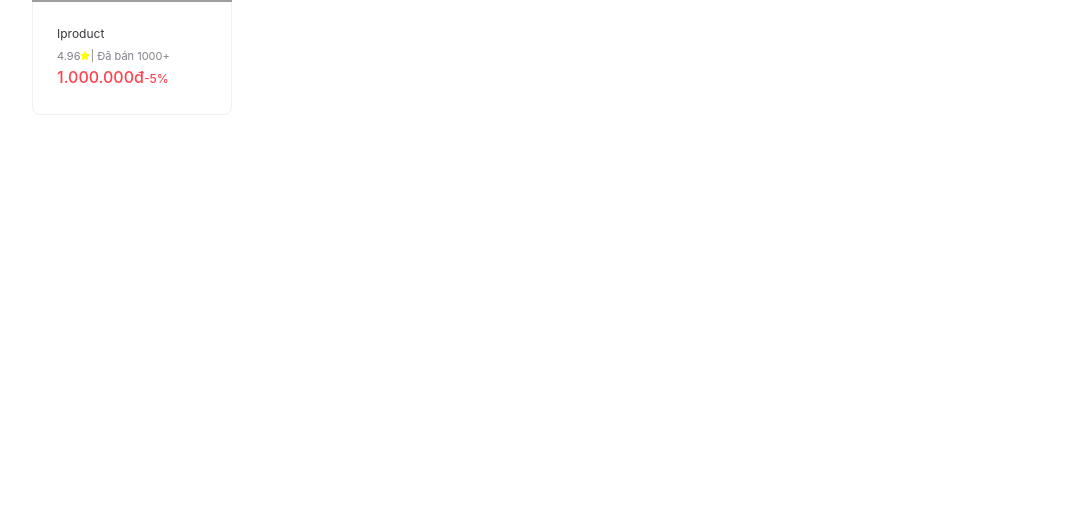
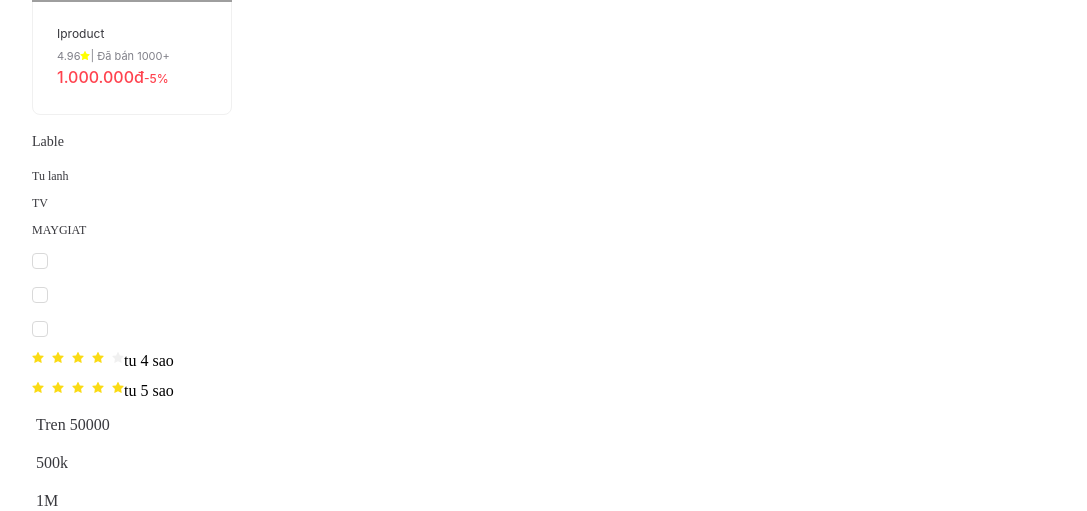
Before and after one commit to huyshine/Shop_Huy_Fashion, a React (Vite) app in the folder shop-app/: page / in a window 1280 px wide. Shown: the part 1099-1610 px from the top of the page, without its empty margins (96-1183 px from the left). Before the commit the page ends 1214 px from the top, so only its background shows below. Built offline with nearby package versions, Linux system fonts and the light colour scheme; grey boxes are pictures that could not be loaded.

Commit message:
Build NavBarComponent

```diff
--- /dev/null
+++ b/shop-app/src/components/NavBarComponent/NavBarComponet.tsx
@@ -0,0 +1,73 @@
+import React from "react";
+import {
+  WrapperContent,
+  WrapperLableText,
+  WrapperTextPrice,
+  WrapperTextValue,
+} from "./style";
+import { Checkbox, Col, Rate, Row } from "antd";
+
+const NavBarComponet = () => {
+  const onChange = () => {};
+  const renderContent = (type: any, options: any) => {
+    switch (type) {
+      case "text":
+        return options.map((option: any) => {
+          return <WrapperTextValue>{option}</WrapperTextValue>;
+        });
+      case "checkbox":
+        return (
+          <Checkbox.Group
+            style={{
+              width: "100%",
+              display: "flex",
+              flexDirection: "column",
+              gap: "12px",
+            }}
+            onChange={onChange}
+          >
+            {options.map((option: any) => {
+              return (
+                <Checkbox style={{ marginLeft: 0 }} value={option.value}>
+                  {option.label}
+                </Checkbox>
+              );
+            })}
+          </Checkbox.Group>
+        );
+      case "star":
+        return options.map((option: any) => {
+          return (
+            <div style={{ display: "flex" }}>
+              <Rate
+                style={{ fontSize: "12px" }}
+                disabled
+                defaultValue={option}
+              />
+              <span> {`tu ${option}  sao`}</span>
+            </div>
+          );
+        });
+      case "price":
+        return options.map((option: any) => {
+          return <WrapperTextPrice>{option}</WrapperTextPrice>;
+        });
+      default:
+        return {};
+    }
+  };
+  return (
+    <div>
+      <WrapperLableText>Lable</WrapperLableText>
+      <WrapperContent>
+        {renderContent("text", ["Tu lanh", "TV", "MAYGIAT"])}
+        {renderContent("checkbox", ["Tu lanh", "TV", "MAYGIAT"])}
+        {renderContent("star", ["4", "5"])}
+        {renderContent("price", ["Tren 50000", "500k", "1M"])}
+
+      </WrapperContent>
+    </div>
+  );
+};
+
+export default NavBarComponet;
--- /dev/null
+++ b/shop-app/src/components/NavBarComponent/style.ts
@@ -0,0 +1,28 @@
+import styled from "styled-components";
+
+export const WrapperLableText = styled.h4`
+    color: rgb(56, 56, 61);
+    font-size: 14px;
+    font-weight: 500;
+`
+
+export const WrapperTextValue = styled.span`
+    color: rgb(56, 56, 61);
+    font-size: 12px;
+    font-weight: 400;
+`
+
+export const WrapperContent = styled.div`
+    display: flex;
+    // align-items: center;
+    flex-direction: column;
+    gap: 12px;
+`
+
+export const WrapperTextPrice = styled.div`
+    padding: 4px;
+    color: rgb(56, 56, 61);
+    border-radius: 10px;
+    backgroundColor: rgb(238, 238, 238);
+    width: fit-cotent;
+`
--- a/shop-app/src/pages/HomePage/HomePage.tsx
+++ b/shop-app/src/pages/HomePage/HomePage.tsx
@@ -1,4 +1,5 @@
 import CardComponent from "../../components/CardComponent/CardComponent";
+import NavBarComponet from "../../components/NavBarComponent/NavBarComponet";
 import SliderComponent from "../../components/SliderComponent/SliderComponent";
 import TypeProduct from "../../components/TypeProduct/TypeProduct";
 import { WrapperTypeProduct } from "./style";
@@ -42,6 +43,7 @@ export const HomePage = () => {
         >
           <CardComponent />
         </div>
+        <NavBarComponet/>
       </div>
     </>
   );
```
